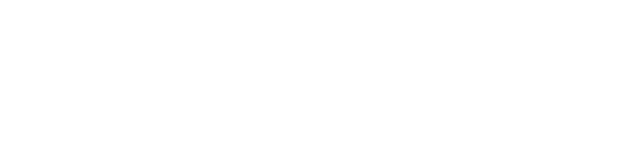
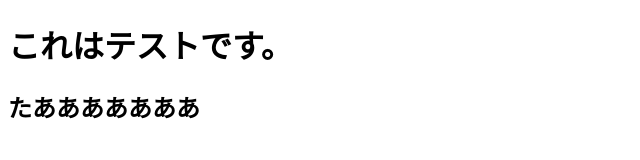
Before and after one commit to shiratakitaro/Test, a plain HTML site: page index.html in a window 1280 px wide. Shown: the whole page, without its empty margins (0-640 px from the left). Drawn offline with Linux system fonts and the light colour scheme.

```diff
--- a/Test.html
+++ b/index.html
@@ -5,6 +5,7 @@
 	<title>Test</title>
 </head>
 <body>
-
+	<h1>これはテストです。</h1>
+	<h2>たあああああああ</h2>
 </body>
 </html>
```
